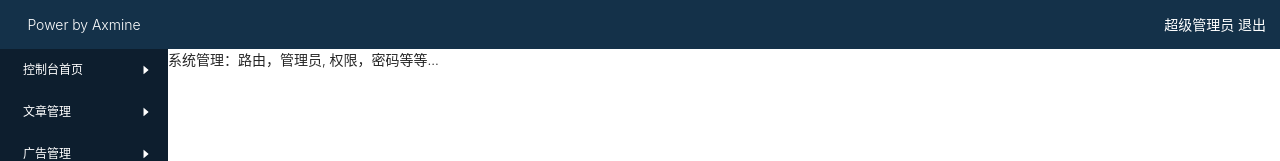
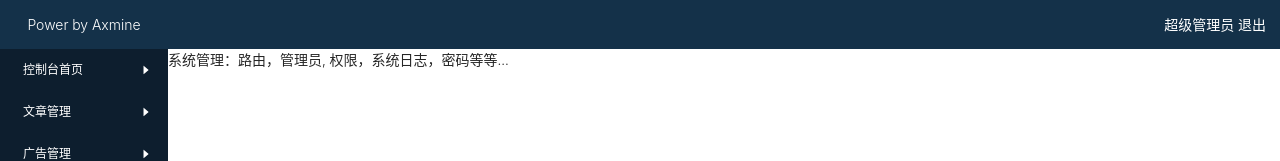
Before and after one commit to Yocss/vue-bms-next, a Vue app: page /system in a window 1280 px wide. Shown: the top 161 px of the page. Built offline with nearby package versions, Linux system fonts and the light colour scheme.

Commit message:
log func

```diff
--- a/src/pages/system/index.vue
+++ b/src/pages/system/index.vue
@@ -1,6 +1,6 @@
 <template>
   <div class="system-index">
-    系统管理：路由，管理员, 权限，密码等等...
+    系统管理：路由，管理员, 权限，系统日志，密码等等...
   </div>
 </template>
 <script lang="ts">
```
